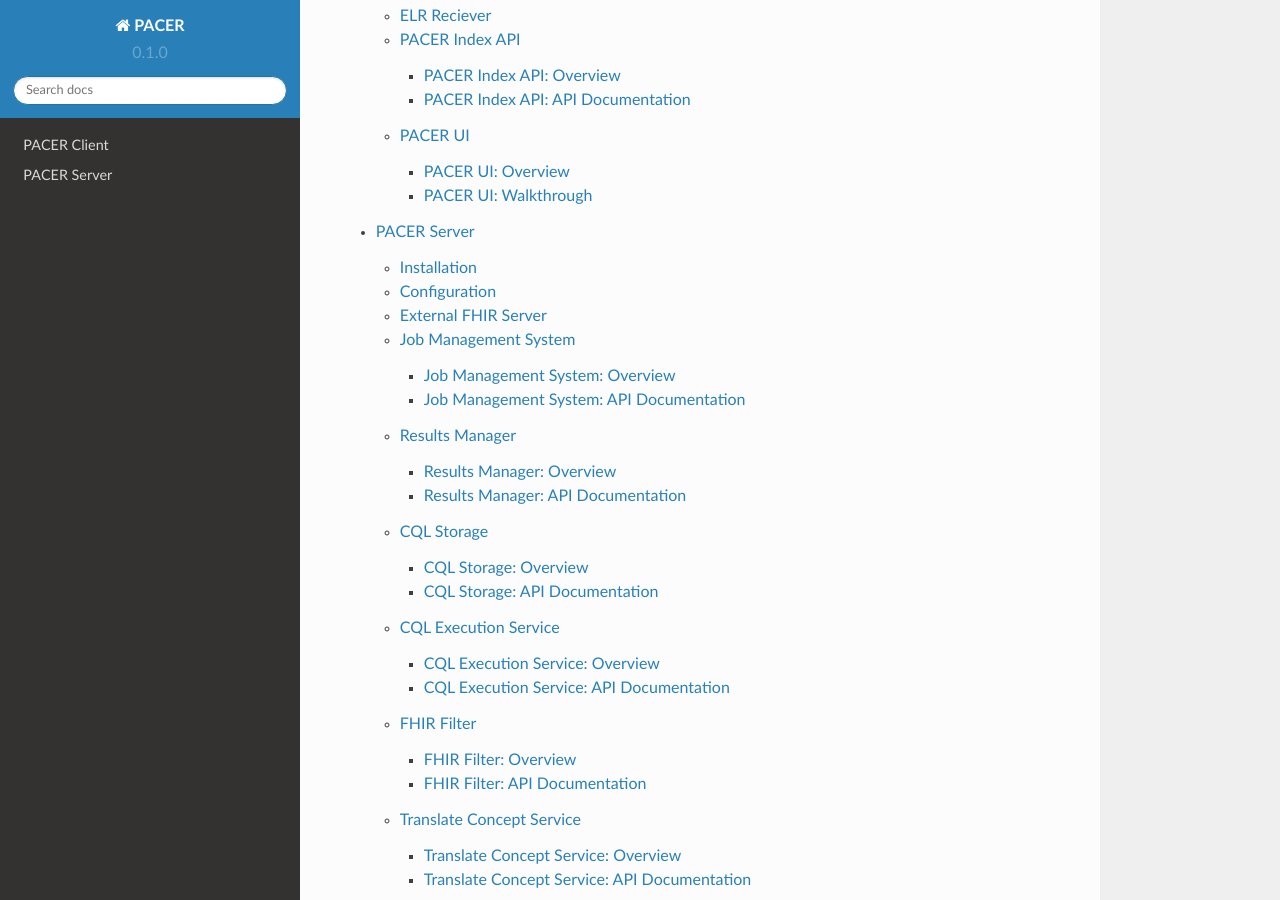
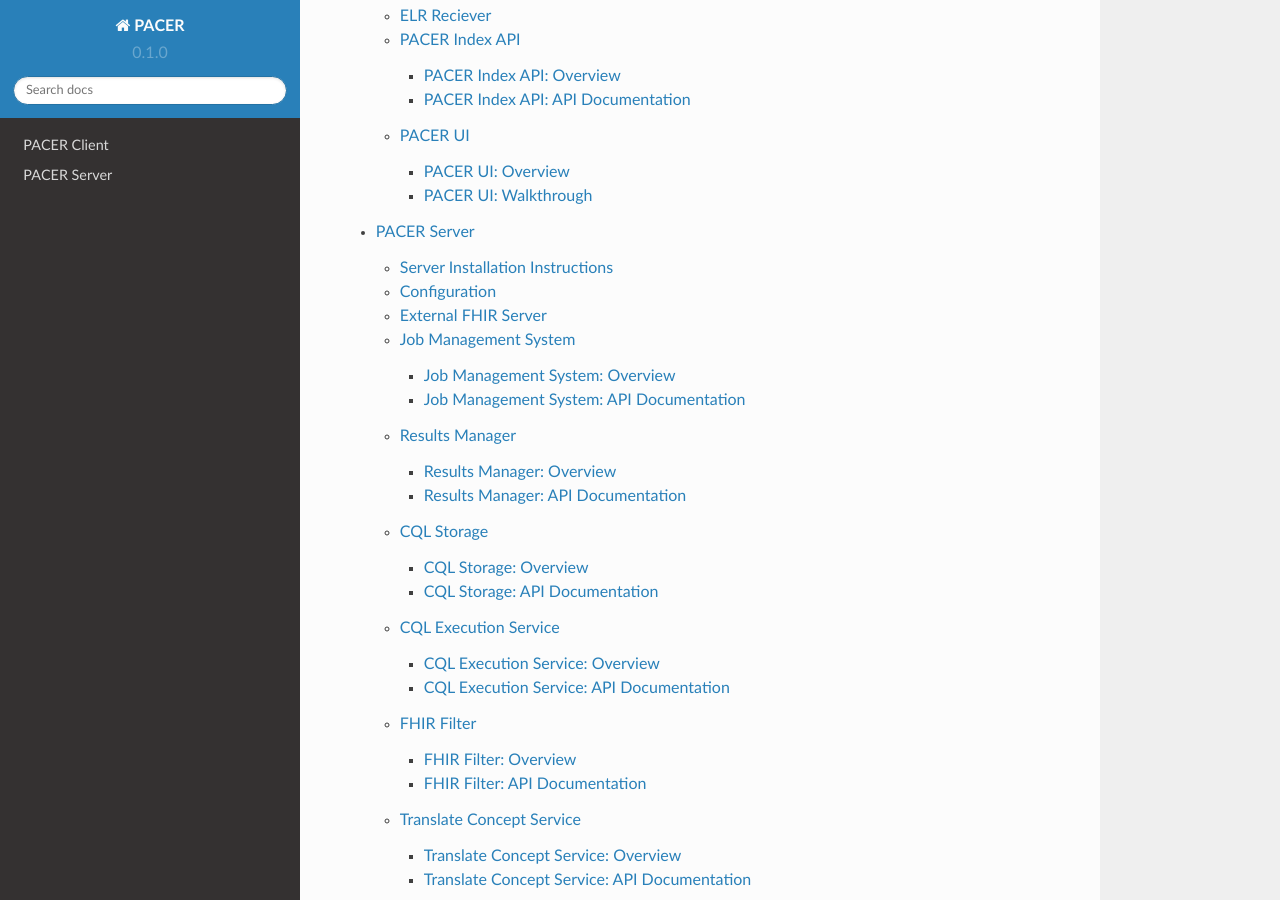
Before and after one commit to PACER-PHII/PacerDocs, a Sphinx documentation site: the page built from docs/source/index.rst, in a window 1280 px wide and 900 px high, scrolled down 1065 px. Built offline with Sphinx 7.4.7 and the Read the Docs theme 2.0.0, drawn with Linux system fonts in a browser that asks for light colours.

Commit message:
Resolving label links.

```diff
--- a/docs/source/server.rst
+++ b/docs/source/server.rst
@@ -13,7 +13,7 @@
 
 .. _server installation:
 
-Installation
+Server Installation Instructions
 ============
 PACER is a dockerized-project. It is preferable to build each component as a docker image and deploy with the Docker-Compose tool. For more information refer to
 
@@ -25,11 +25,12 @@
 * ``docker-compose-apps.yml`` consist of the application components that manage the PACER workflow.
 
 To build and deploy the compose project follow these steps from the command line.
-1. Review and confirm configration of the yaml files before installation. Refer to :ref:`Configuration` for more detailed instructions
+1. Review and confirm configration of the yaml files before installation. Refer to :ref:`server configuration` for more detailed instructions
 2. Build the database and application projects
+
 .. code-block:: console
-    docker-compose -f docker-compose-db.yml build
-    docker-compose -f docker-compose-apps.yml
+docker-compose -f docker-compose-db.yml build
+docker-compose -f docker-compose-apps.yml
 
 This will build deployable images for 6 different containers.
 
@@ -41,9 +42,10 @@
 * ``results-manager``
 
 3. Deploy dockerfiles in stages using compose
+
 .. code-block:: console
-    docker-compose -f docker-compose-db.yml up -d #wait for the database service to complete it's initdb.script
-    docker-compose -f docker-compose-apps.yml up -d
+docker-compose -f docker-compose-db.yml up -d #wait for the database service to complete it's initdb.script
+docker-compose -f docker-compose-apps.yml up -d
 
 This will turn on all application components and enable networking for the PACER application to recieve requests.
 
```
